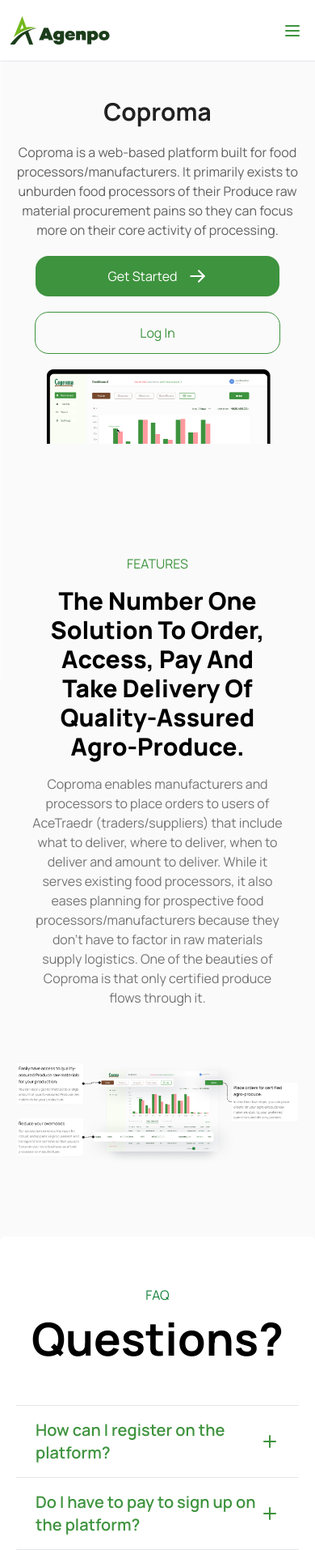
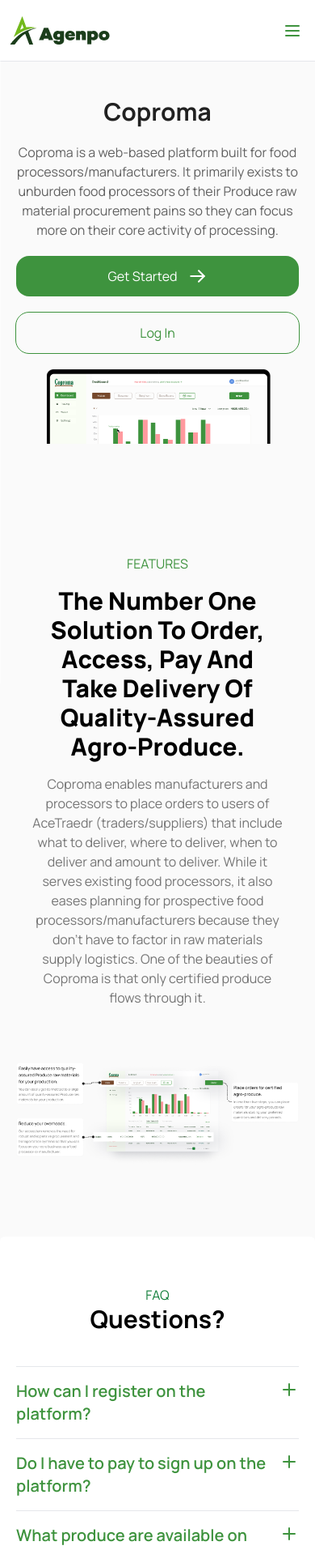
Before and after one commit to Olawumi-Olusegun/Agenpo-website, a React (Vite) app: page /Coproma in a window 390 px wide. Shown: the top 1914 px of the page at 81% size. Built offline with nearby package versions, Linux system fonts and the light colour scheme.

Commit message:
Update: Fixed accordion and hero padding

```diff
--- a/src/components/Accordion.tsx
+++ b/src/components/Accordion.tsx
@@ -22,7 +22,7 @@
 
             <div className={`flex items-center flex-col ${title || subTitle ? " my-10" : ""} `}>
                 <h1 className="text-green-700">{title}</h1>
-                <h1 className="font-Manrope font-bold text-[56px] ">{subTitle}</h1>
+                <h1 className="font-Manrope font-bold text-3xl lg:text-[56px] ">{subTitle}</h1>
             </div>
 
             <ul {...props}>
@@ -62,16 +62,16 @@
             <header
                 role="button"
                 onClick={() => setSelected(open ? null : value)}
-                className="flex justify-between items-center p-4 font-semibold px-6 text-xl"
+                className="flex justify-between items-center p-4 px-0 font-semibold lg:px-6 text-xl"
             >
                 <span>{trigger}</span>
-                <Plus size={24} className={`transition-transform shrink-0 ${open ? "rotate-45" : ""}`} />
+                <Plus size={24} className={`transition-transform shrink-0 self-start ${open ? "rotate-45" : ""}`} />
             </header>
             <div
                 className="overflow-y-hidden transition-all duration-300"
                 style={{ height: open ? listItemRef.current?.offsetHeight || 0 : 0 }}
             >
-                <div ref={listItemRef} className="p-6 text-lg font-Manrope">
+                <div ref={listItemRef} className="px-0 p-6 lg:px-6 text-lg font-Manrope">
                     {children}
                 </div>
             </div>
--- a/src/components/ui/Hero.tsx
+++ b/src/components/ui/Hero.tsx
@@ -41,7 +41,7 @@
 };
 
 const ButtonGroup = ({ children, className, ...props }: ButtonGroupProps) => (
-    <div className={cn("flex flex-wrap lg:flex-row items-center gap-5", className)} {...props}>
+    <div className={cn("flex flex-wrap w-full lg:flex-row items-center justify-center gap-5", className)} {...props}>
         {children}
     </div>
 );
--- a/src/pages/coproma.tsx
+++ b/src/pages/coproma.tsx
@@ -13,9 +13,9 @@
                 </Hero.Description>
 
                 <Hero.ButtonGroup>
-                    <Hero.Button className="">
+                    <Hero.Button className="group">
                         Get Started
-                        <svg width="25" height="24" viewBox="0 0 25 24" fill="none" xmlns="http://www.w3.org/2000/svg">
+                        <svg className="group-hover:translate-x-1 transition-all duration-300" width="25" height="24" viewBox="0 0 25 24" fill="none" xmlns="http://www.w3.org/2000/svg">
                             <path d="M4.25 12H20.75" stroke="white" strokeWidth="2" strokeLinecap="round" strokeLinejoin="round" />
                             <path d="M14 5.25L20.75 12L14 18.75" stroke="white" strokeWidth="2" strokeLinecap="round" strokeLinejoin="round" />
                         </svg>
```
